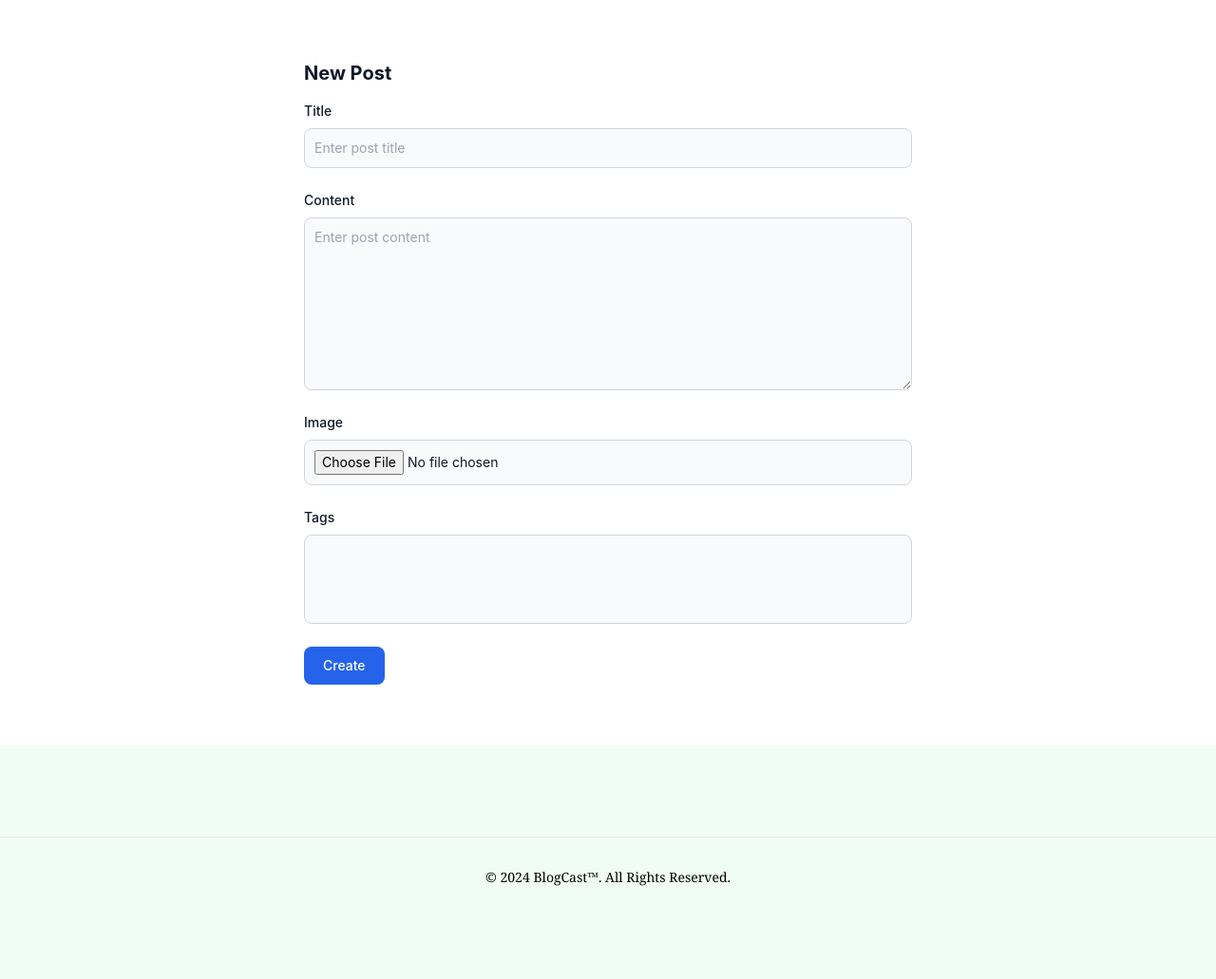
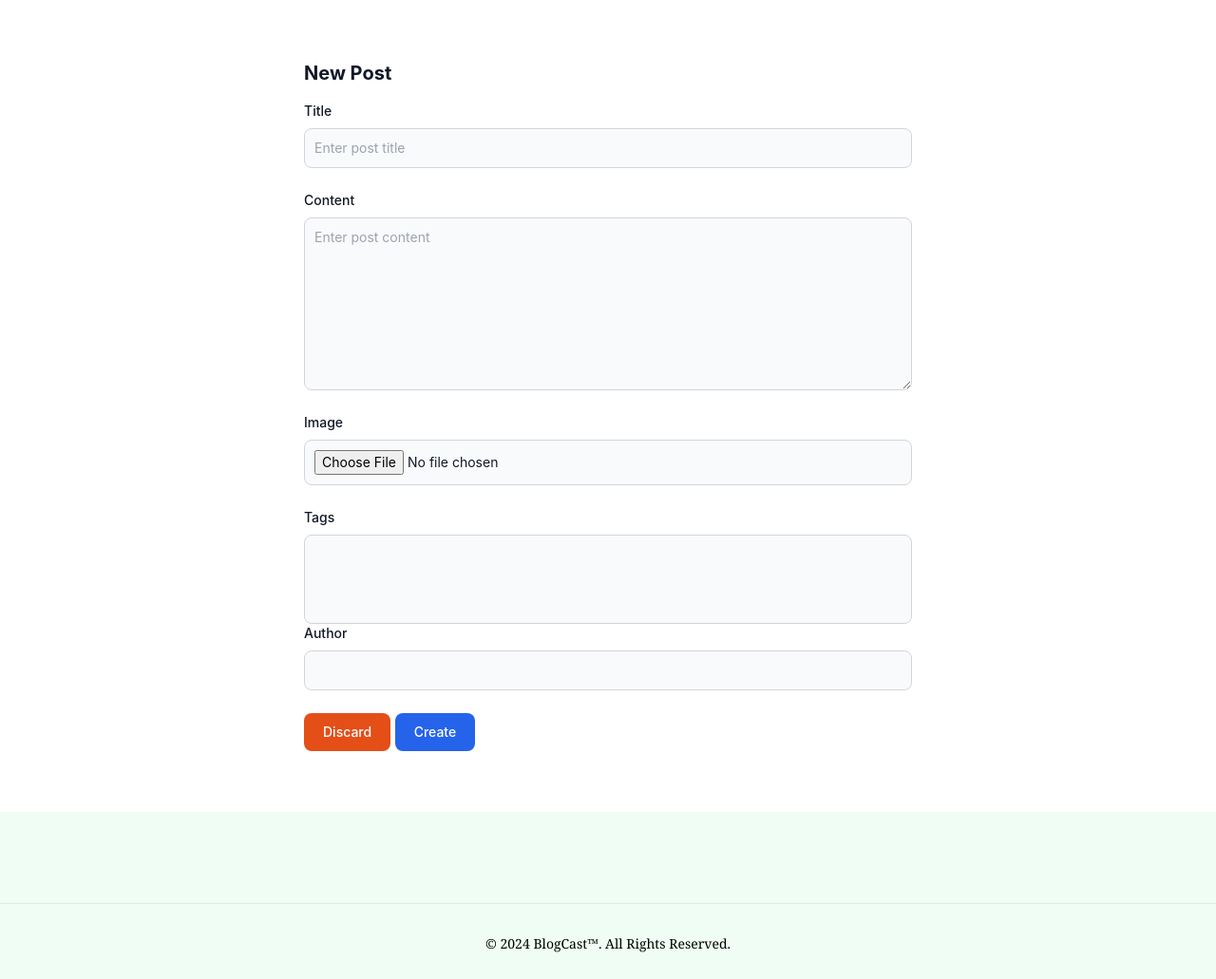
Before and after one commit to PLPAfrica/Feb-2024-PythonHack2, a Django app: page /blog/post/1/edit in a window 1280 px wide. Shown: the part 129-1160 px from the top of the page at 95% size. Before the commit the page ends 1062 px from the top, so only its background shows below. Run offline with Django 5.2, Linux system fonts and the light colour scheme; a user stored in the database is signed in; data comes from the database, SQL or seed files in the repository; both versions use the stored data as it was after the commit; lists and menus that the app fills with data are empty; style sheets or scripts are compiled from the project's sources; parts of the project's set-up code (start-up, migrations or seed data) failed here and were passed over; some libraries are stand-ins or nearby versions.

Commit message:
UI/UX Remod

```diff
--- a/blog/forms.py
+++ b/blog/forms.py
@@ -1,14 +1,17 @@
 from django import forms
 from django.contrib import messages
+from django.core.exceptions import ValidationError
 from django.forms import ModelForm
 
+from profiles.models import Profile
 from .models import BlogPost, Comment
 from tinymce.widgets import TinyMCE
+from tinymce.models import HTMLField
 
 
 class BlogPostForm(forms.ModelForm):
-    content = forms.CharField(widget=TinyMCE(attrs={'cols': 80, 'rows': 30}))
-    author = forms.CharField(disabled=True)
+    content = HTMLField()  # Add parentheses
+    author = Profile.user
 
     class Meta:
         model = BlogPost
@@ -21,7 +24,7 @@
                 blog_post.save()
                 self.save_m2m()
             return blog_post
-        except Exception as e:
+        except ValidationError as e:  # Catch specific exception
             messages.error("An error occurred while saving the blog post form: {}".format(str(e)))
             raise e
 
--- a/blog/views.py
+++ b/blog/views.py
@@ -1,3 +1,6 @@
+import profile
+
+from django.contrib.auth.models import User
 from django.db import OperationalError
 from django.core.exceptions import ValidationError
 from django.http import Http404
@@ -6,8 +9,9 @@
 from django.contrib.auth.decorators import login_required
 from django.shortcuts import render, redirect, get_object_or_404
 
+from profiles.models import Profile
 from .forms import BlogPostForm
-from .models import BlogPost
+from .models import BlogPost, Tag
 
 
 def index(request):
@@ -34,19 +38,20 @@
 
 @login_required
 def post_create(request):
+    tags = Tag.objects.all()
     try:
         if request.method == 'POST':
             form = BlogPostForm(request.POST, request.FILES)
             if form.is_valid():
                 post = form.save(commit=False)
-                post.author = request.user
+                #post.author = Profile.user.username  # Set the author field
                 post.save()
+                form.save_m2m()  # Save many-to-many relationships
                 messages.success(request, f'Post "{post.title}" has been successfully created!')
                 return redirect('post_detail', pk=post.pk)
         else:
             form = BlogPostForm()
-            messages.error(request, )
-        return render(request, 'post_edit.html', {'form': form})
+        return render(request, 'post_edit.html', {'form': form, 'tags': tags})
     except ValidationError as e:
         messages.error(request, f'Validation error occurred: {e}')
         return redirect('post_create')
@@ -54,6 +59,7 @@
 
 @login_required
 def post_edit(request, pk):
+    tags = Tag.objects.all()
     try:
         post = get_object_or_404(BlogPost, pk=pk)
         if request.method == 'POST':
--- a/templates/post_edit.html
+++ b/templates/post_edit.html
@@ -4,7 +4,7 @@
 
 {% block content %}
     <head>
-        <script src="https://cdn.tiny.cloud/1/9ebdb096l71bu7lkmyz7o6j7hoym95nn792zzrjifizqshhs/tinymce/5/tinymce.min.js" referrerpolicy="origin"></script>
+        <script src="https://cdn.tiny.cloud/1/9ebdb096l71bu7lkmyz7o6j7hoym95nn792zzrjifizqshhs/tinymce/7/tinymce.min.js" referrerpolicy="origin"></script>
         <title>Create Blog Post</title>
     </head>
     <script>
@@ -22,6 +22,7 @@
         <div class="py-8 px-4 mx-auto max-w-2xl lg:py-16">
             <h2 class="mb-4 text-xl font-bold text-gray-900 dark:text-white">New Post</h2>
             <form method="POST" enctype="multipart/form-data">
+                {{ form.errors }}
                 {% if messages %}
                     <div class="mb-4 text-red-600 sm:justify-center">
                         {% for message in messages %}
@@ -50,9 +51,15 @@
                                 <option value="{{ tag.id }}">{{ tag.name }}</option>
                             {% endfor %}
                         </select>
+                    <div class="sm:col-span-2">
+                        <label for="author" class="block mb-2 text-sm font-medium text-gray-900 dark:text-white">Author</label>
+                        <input type="text" name="author" id="author" class="bg-gray-50 border border-gray-300 text-gray-900 text-sm rounded-lg focus:ring-primary-600 focus:border-primary-600 block w-full p-2.5 dark:bg-gray-700 dark:border-gray-600 dark:placeholder-gray-400 dark:text-white dark:focus:ring-primary-500 dark:focus:border-primary-500" value="" contentEditable="false" readonly>
+                    </div>
                     </div>
                 </div>
+                <button type="reset" class="inline-flex flex-col-reverse items-center px-5 py-2.5 mt-4 sm:mt-6 text-sm font-medium text-center text-white bg-primary-dark rounded-lg focus:ring-4 focus:ring-primary-200 dark:focus:ring-primary-900 hover:bg-primary-dark">Discard</button>
                 <button type="submit" class="inline-flex items-center px-5 py-2.5 mt-4 sm:mt-6 text-sm font-medium text-center text-white bg-primary-600 rounded-lg focus:ring-4 focus:ring-primary-200 dark:focus:ring-primary-900 hover:bg-primary-800">Create</button>
+
             </form>
         </div>
     </section>
```
Also changed, not shown: requirements.txt (added, +257 -0 lines), db.sqlite3, media/blog_images/PLPAfrica_Hackathon_JBvayfE.jpeg (added), media/blog_images/PLPAfrica_Hackathon_r9WXw7E.jpeg (added), media/profile_pictures/PLPAfrica_Hackathon_FLYejJp.jpeg (added).
